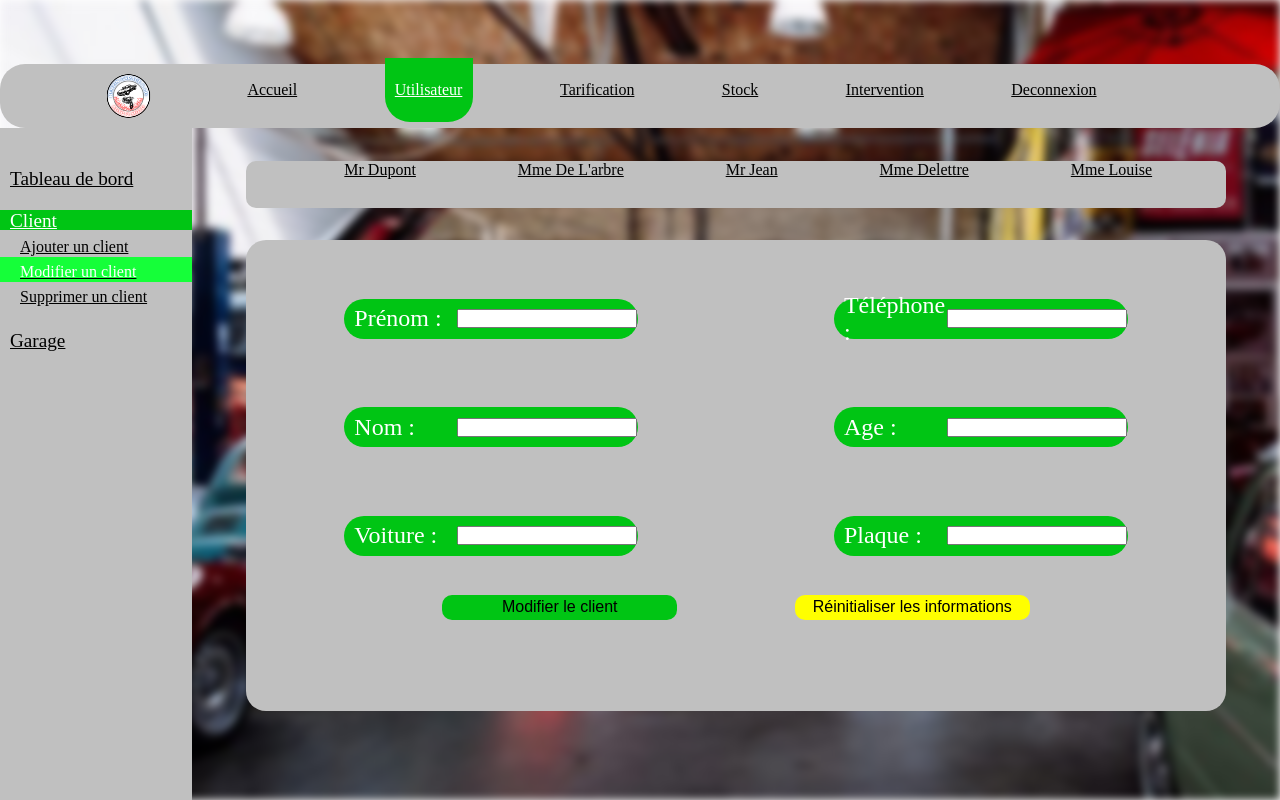
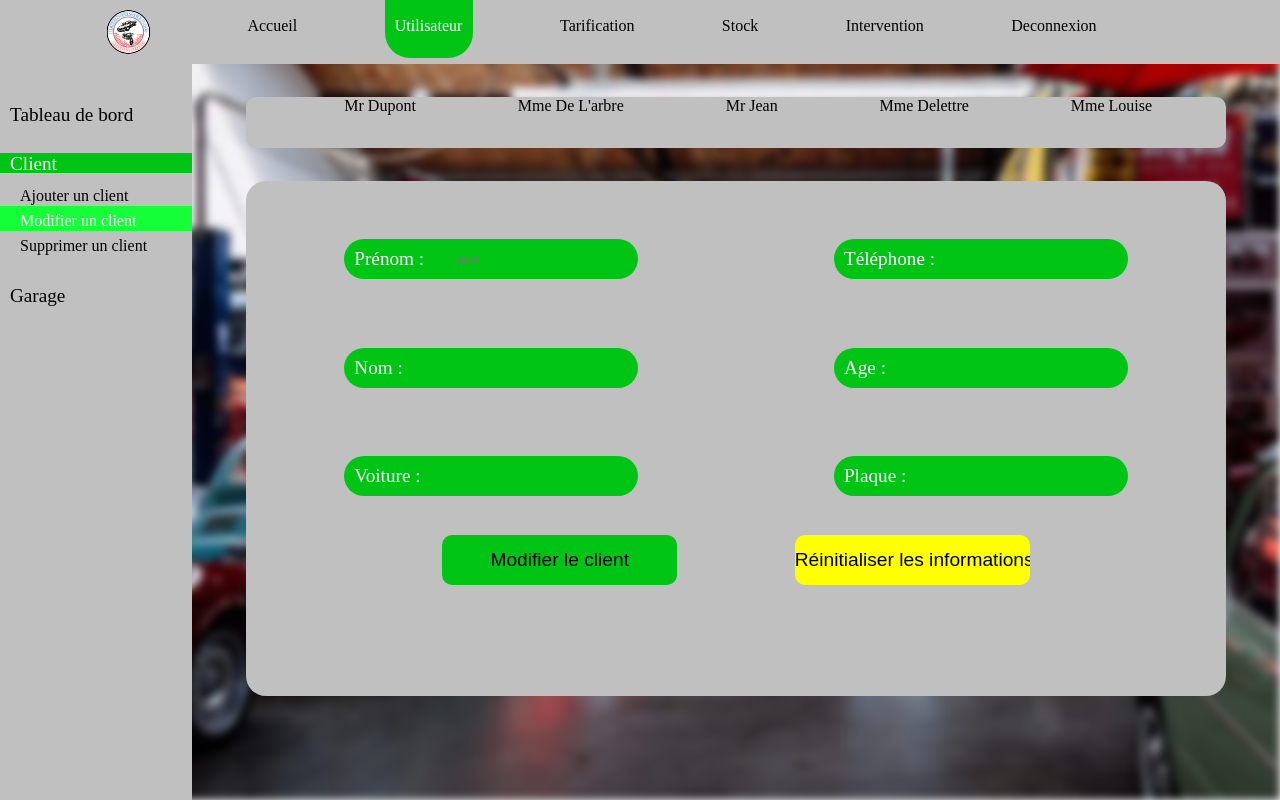
Before and after one commit to achedon12/BenzinGarage, a PHP site: page /views/adminModifyClient.php in a window 1280 px wide. Run offline with PHP 8.4, Linux system fonts and the light colour scheme.

Commit message:
page edit client fini

```diff
--- a/assets/css/accueilAdmin.css
+++ b/assets/css/accueilAdmin.css
@@ -8,11 +8,12 @@ body
 nav
 {
     display: flex;
-
     width: 100%;
     background-color: var(--grey-color);
     align-items: center;
     justify-content: center;
+    margin-top: 0;
+    border-radius: 0;
 }
 
 nav>img
--- a/assets/css/adminEditClient.css
+++ b/assets/css/adminEditClient.css
@@ -43,7 +43,7 @@
 
 .infoClient p{
     color: var(--white-color);
-    font-size: 1.5em;
+    font-size: 120%;
     width: 35%;
     margin-left: 10px;
 }
@@ -70,10 +70,10 @@
 
 .validateButton input{
     width: 40%;
-    height: 25px;
+    height: 50px;
     border-radius: 10px;
     border:none;
-    font-size: 1em;
+    font-size: 120%;
 
 }
 
@@ -85,3 +85,9 @@
 .resetFormEditClient{
     background-color: yellow;
 }
+
+.inputEditClient{
+    background-color: rgba(1,1,1,0%);
+    border: none;
+    height: 50px;
+}
--- a/assets/css/style.css
+++ b/assets/css/style.css
@@ -49,6 +49,10 @@ body
     display: flex;
     flex-direction: column;
     align-items: center;
+}
+
+a{
+    text-decoration: none;
 }
 
 nav.nav-bar a
--- a/assets/css/utilisateurAdministrateur.css
+++ b/assets/css/utilisateurAdministrateur.css
@@ -5,6 +5,8 @@ nav
     background-color: var(--grey-color);
     align-items: center;
     justify-content: center;
+    margin-top: 0;
+    border-radius: 0;
 }
 
 nav>img
--- a/views/adminModifyClient.php
+++ b/views/adminModifyClient.php
@@ -45,15 +45,17 @@
             <a href="#">Mme Loise</a>
             <a href="#">test</a>
         </section>
+
+
         <section class="infoClient">
-            <form action="">
+            <form action="" method="post">
                 <section class="infoClientEdit">
-                    <label><p>Prénom : </p><input type="text" id="prenomUser" name="prenom" /></label>
-                    <label><p>Téléphone : </p><input type="text" id="telephoneUser" name="prenom" /></label>
-                    <label><p>Nom : </p><input type="text" id="nomUser" name="prenom" /></label>
-                    <label><p>Age : </p><input type="text" id="ageUser" name="prenom" /></label>
-                    <label><p>Voiture : </p><input type="text" id="voitureUser" name="prenom" /></label>
-                    <label><p>Plaque : </p><input type="text" id="plaqueUser" name="prenom" /></label>
+                    <label><p>Prénom : </p><input type="text" class="inputEditClient" id="prenomUser" name="prenom" placeholder="test"/></label>
+                    <label><p>Téléphone : </p><input type="text" class="inputEditClient" id="telephoneUser" name="prenom" /></label>
+                    <label><p>Nom : </p><input type="text" class="inputEditClient" id="nomUser" name="prenom" /></label>
+                    <label><p>Age : </p><input type="text" class="inputEditClient" id="ageUser" name="prenom" /></label>
+                    <label><p>Voiture : </p><input type="text" class="inputEditClient" id="voitureUser" name="prenom" /></label>
+                    <label><p>Plaque : </p><input type="text" class="inputEditClient" id="plaqueUser" name="prenom" /></label>
                 </section>
                 <section class="validateButton">
                     <input class="submitFormEditClient" type="button" value="Modifier le client">
```
Lines whose indentation alone changed are shown as unchanged.
